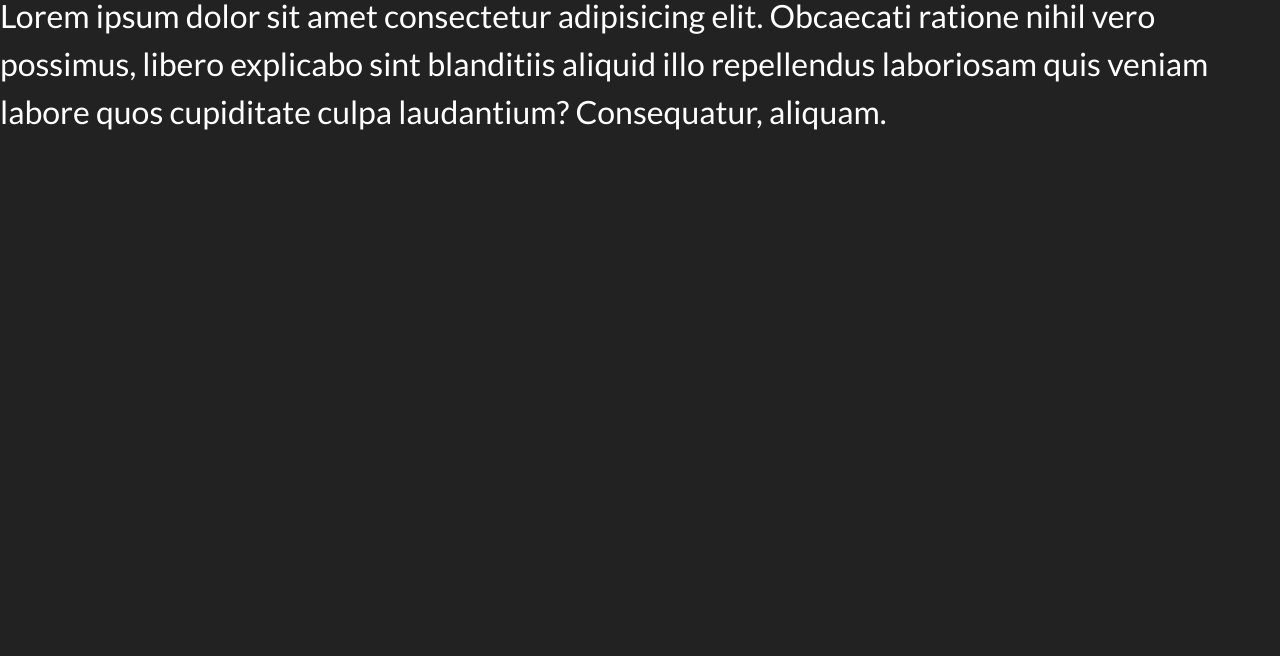
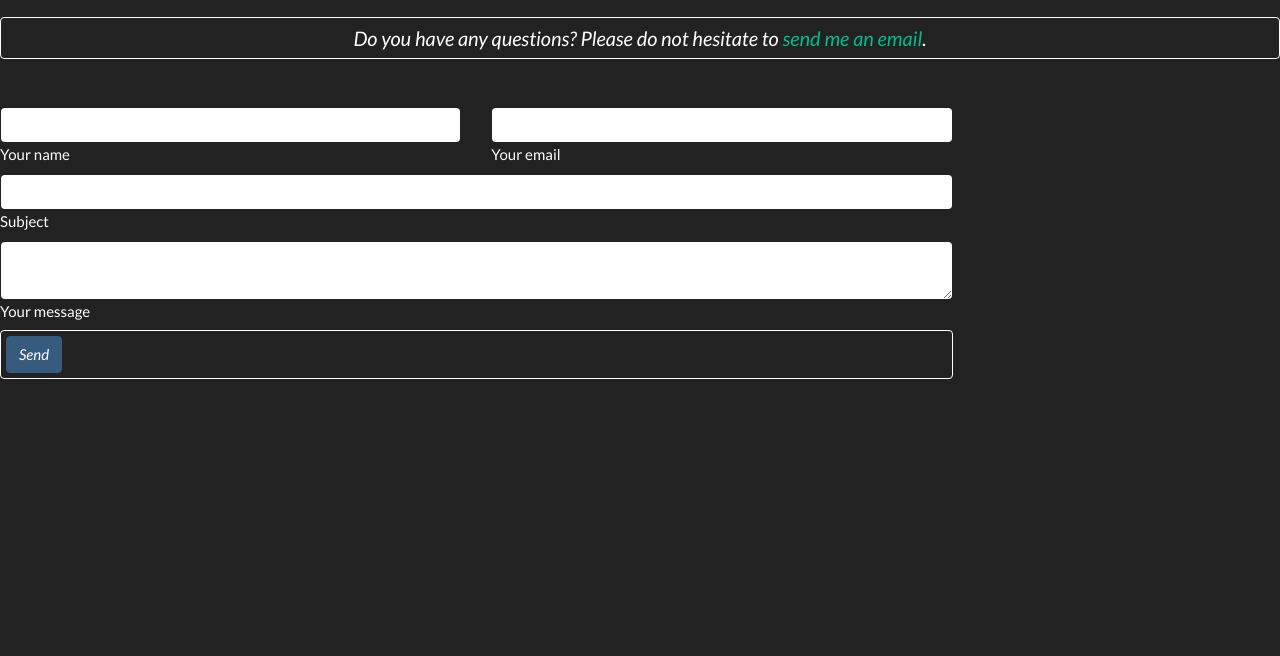
Before and after one commit to preussenfahrer/ResponsivePortfolio, a plain HTML site: page contact.html in a window 1280 px wide. Shown: the part 144-800 px from the top of the page. Drawn offline with nearby package versions, Linux system fonts and the light colour scheme.

Commit message:
profile picture added and contact form added.

```diff
--- a/contact.html
+++ b/contact.html
@@ -13,6 +13,7 @@
 </head>
 
 <body>
+    <!-- NavBar code -->
     <nav class="navbar navbar-expand-lg navbar-dark bg-dark">
         <a class="navbar-brand" href="#">Navbar</a>
         <button class="navbar-toggler collapsed" type="button" data-toggle="collapse" data-target="#navbarColor02"
@@ -50,10 +51,81 @@
             </form>
         </div>
     </nav>
-    <h1>Contact Information</h1>
-    <p>Lorem ipsum dolor sit amet consectetur adipisicing elit. Obcaecati ratione nihil vero possimus, libero explicabo
-        sint blanditiis aliquid illo repellendus laboriosam quis veniam labore quos cupiditate culpa laudantium?
-        Consequatur, aliquam.</p>
+    <!--Section: Contact v.2-->
+    <section class="mb-4">
+
+        <!--Section heading-->
+        <h2 class="h1-responsive font-weight-bold text-center my-4">Contact Me</h2>
+        <!--Section description-->
+        <p class="text-center w-responsive mx-auto mb-5">Do you have any questions? Please do not hesitate to <a href="mailto:gregjleighton@gmail.com">send me an email</a>.</p>
+
+        <div class="row">
+
+            <!--Grid column-->
+            <div class="col-md-9 mb-md-0 mb-5">
+                <form id="contact-form" name="contact-form" action="mail.php" method="POST">
+
+                    <!--Grid row-->
+                    <div class="row">
+
+                        <!--Grid column-->
+                        <div class="col-md-6">
+                            <div class="md-form mb-0">
+                                <input type="text" id="name" name="name" class="form-control">
+                                <label for="name" class="">Your name</label>
+                            </div>
+                        </div>
+                        <!--Grid column-->
+
+                        <!--Grid column-->
+                        <div class="col-md-6">
+                            <div class="md-form mb-0">
+                                <input type="text" id="email" name="email" class="form-control">
+                                <label for="email" class="">Your email</label>
+                            </div>
+                        </div>
+                        <!--Grid column-->
+
+                    </div>
+                    <!--Grid row-->
+
+                    <!--Grid row-->
+                    <div class="row">
+                        <div class="col-md-12">
+                            <div class="md-form mb-0">
+                                <input type="text" id="subject" name="subject" class="form-control">
+                                <label for="subject" class="">Subject</label>
+                            </div>
+                        </div>
+                    </div>
+                    <!--Grid row-->
+
+                    <!--Grid row-->
+                    <div class="row">
+
+                        <!--Grid column-->
+                        <div class="col-md-12">
+
+                            <div class="md-form">
+                                <textarea type="text" id="message" name="message" rows="2"
+                                    class="form-control md-textarea"></textarea>
+                                <label for="message">Your message</label>
+                            </div>
+
+                        </div>
+                    </div>
+                    <!--Grid row-->
+
+                </form>
+
+                <div class="text-center text-md-left">
+                    <a class="btn btn-primary" onclick="document.getElementById('contact-form').submit();">Send</a>
+                </div>
+                <div class="status"></div>
+            </div>
+            <!--Grid column-->
+    </section>
+    <!--Section: Contact v.2-->
 
     <script src="https://code.jquery.com/jquery-3.5.1.slim.min.js"
         integrity="sha384-DfXdz2htPH0lsSSs5nCTpuj/zy4C+OGpamoFVy38MVBnE+IbbVYUew+OrCXaRkfj"
--- a/style.css
+++ b/style.css
@@ -3,9 +3,21 @@ p {
     line-height: 1.5em;
 }
 
-picture {
-    background-color: lightgray;
-    width: 150px;
-    height: 150px;
-    border: 2px solid black;
+.text-center {
+    font-size: 20px;
+    font-style: italic;
+    line-height: 1.5em;
+    border: 0.5px solid white;
+    border-radius: 4px;
+    padding: 5px;
 }
+
+.img-fluid {
+    width: 500px;
+    height: 600px;
+}
+
+#wrapped-text {
+    float: right;
+    width: 550px;
+}
```
Also changed, not shown: index.html (+5 -10 lines), Profile pic.jpg (added).
